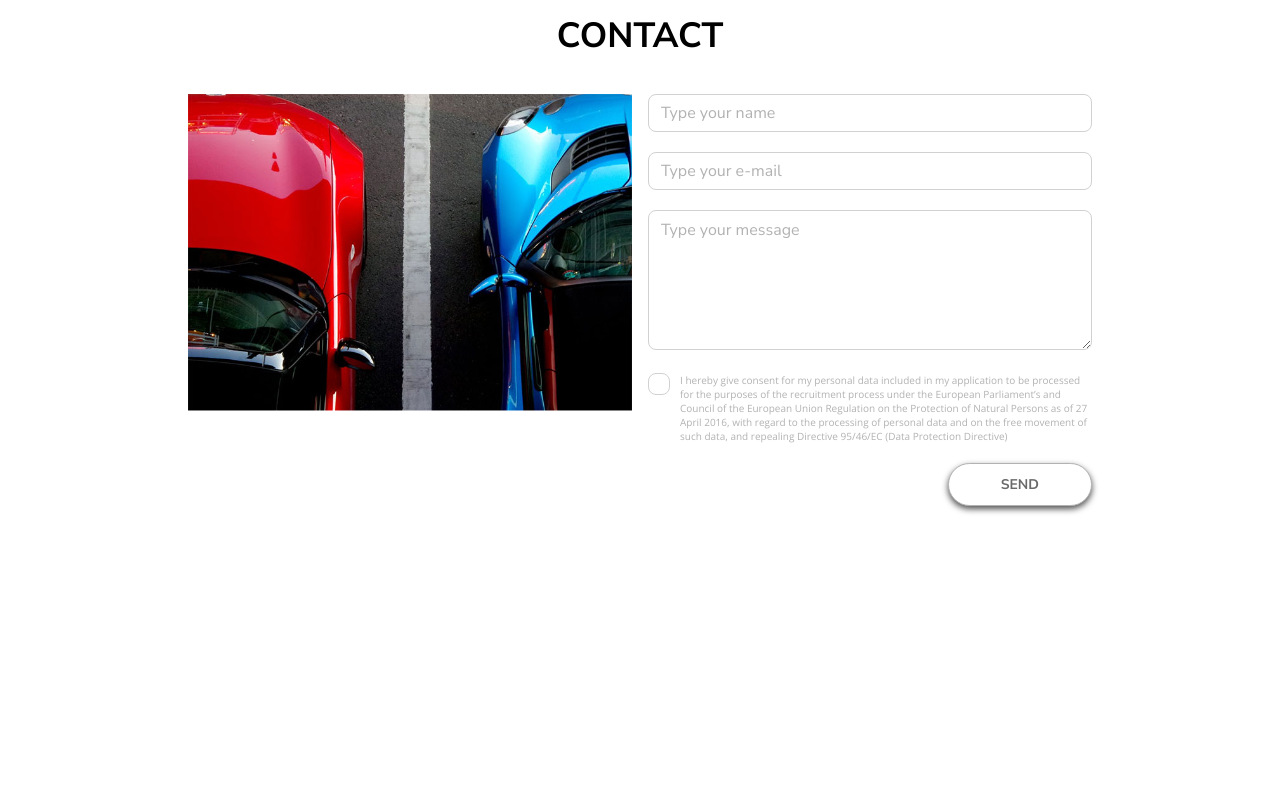
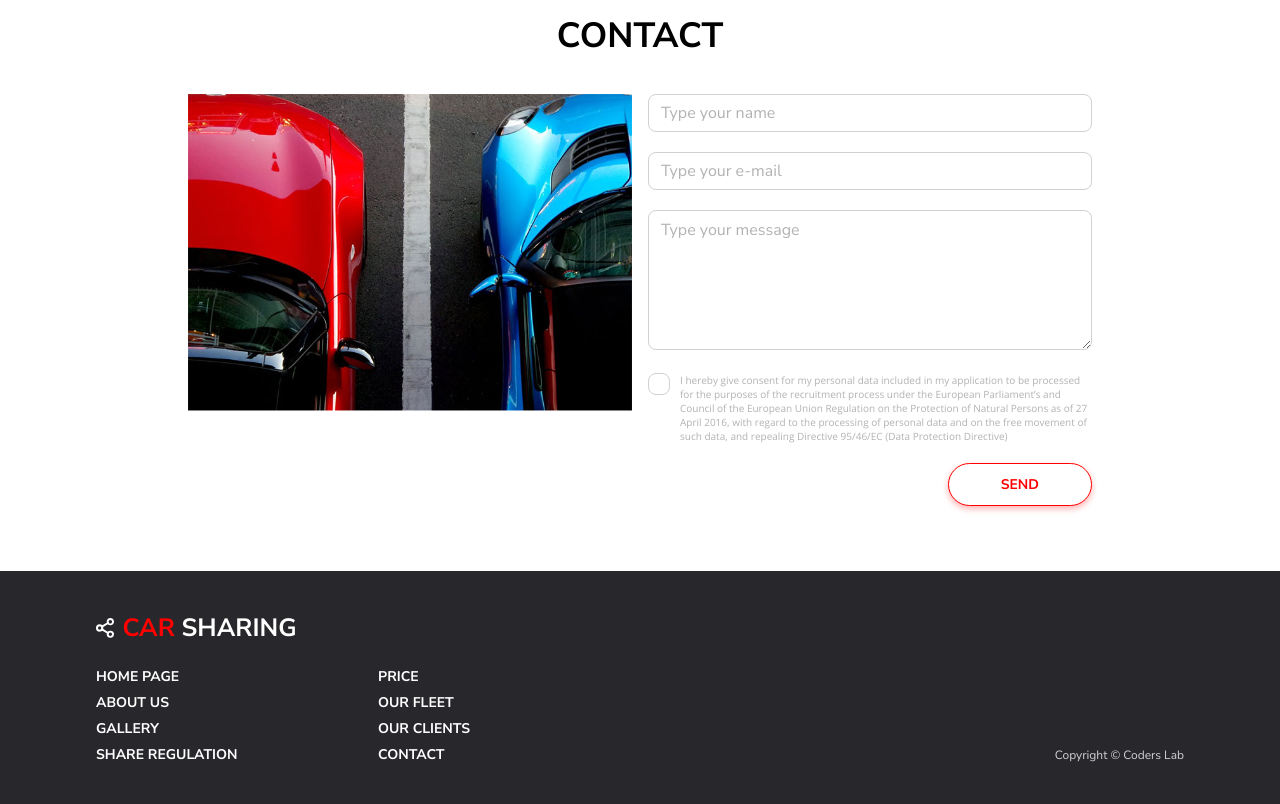
Before and after one commit to RosinskaK/cl-carsharing, a plain HTML site: page index.html in a window 1280 px wide. Shown: the part 2227-3031 px from the top of the page. Before the commit the page ends 2798 px from the top, so only its background shows below. Drawn offline with nearby package versions, Linux system fonts and the light colour scheme.

Commit message:
adding Footer

```diff
--- a/css/style.css
+++ b/css/style.css
@@ -55,7 +55,7 @@ button:active {
     justify-content: center;
     align-items: center;
 
-    width: 100%;
+    width: 100vw;
     height: 100%;
 
     background-color: rgba(0, 0, 0, 0.4);
@@ -438,21 +438,92 @@ textarea::placeholder {
 }
 
 .contact-btn {
-    color: #6A6A6A;
+    color: #FF0000;
+    border: 1px solid #FF0000;
+    box-shadow: 0 3px 6px #FF00004D;
+
     font-size: 14px;
     line-height: 19px;
     font-family: var(--font-family-primary);
     font-weight: bold;
     padding: 11px 52px;
-    box-shadow: 0 3px 6px #525151;
-    border: 1px solid #B2B2B2;
     border-radius: 40px;
     margin-top: 20px;
     margin-bottom: 65px;
+
+    /*color: #6A6A6A;
+    box-shadow: 0 3px 6px #525151;
+    border: 1px solid #B2B2B2;*/
 }
 
-.contact-btn:focus {
+
+/* footer */
+.container-footer {
+    max-width: 1088px;
+    margin: 0 auto;
+}
+
+.footer {
+    width: 100vw;
+    background-color: #28272C;
+    height: 233px;
+}
+
+.footer-logo {
+    text-decoration: none;
+    text-transform: uppercase;
+    color: var(--color-white);
+    font-size: 25px;
+    line-height: 34px;
+    font-weight: bold;
+    display: flex;
+    align-items: center;
+    padding-top: 40px;
+    padding-bottom: 22px;
+}
+
+.footer-logo span {
+    color: var(--color-red);
+    padding-left: 8px;
+}
+
+.links-footer {
+    display: flex;
+}
+
+.first-column-footer {
+    width: 282px;
+}
+
+.second-column-footer {
+    width: 282px;
+}
+
+.footer-nav-list a {
+    text-decoration: none;
+    font-size: 14px;
+    line-height: 19px;
+    color: #FFFFFF;
+    font-weight: bold;
+    text-transform: uppercase;
+}
+
+.footer-nav-list li {
+    margin-bottom: 7px;
+}
+
+.footer-nav-list a:hover {
     color: #FF0000;
-    border: 1px solid #FF0000;
-    box-shadow: 0 3px 6px #FF00004D;
 }
+
+.copyright {
+    width: 524px;
+    font-size: 12px;
+    line-height: 16px;
+    font-weight: lighter;
+    color: #D1D1D1;
+    display: flex;
+    align-items: flex-end;
+    justify-content: flex-end;
+    margin-bottom: 8px;
+}
--- a/index.html
+++ b/index.html
@@ -209,7 +209,50 @@
         </div>
     </section>
 </main>
+<footer class="footer">
+    <div class="container-footer">
 
+        <a href="/" class="footer-logo">
+            <img src="images/Logo%20Footer.svg" alt="Car Sharing"><span>Car&nbsp</span> Sharing
+        </a>
+
+        <div class="links-footer">
+
+            <div class="first-column-footer">
+                <nav class="first-column-footer-nav">
+                    <ul class="footer-nav-list">
+                        <li><a href="#">Home Page</a></li>
+                        <li><a href="#">About Us</a></li>
+                        <li><a href="#">Gallery</a></li>
+                        <li><a href="#">Share Regulation</a></li>
+                    </ul>
+                </nav>
+            </div>
+
+            <div class="second-column-footer">
+                <nav class="second-column-footer-nav">
+                    <ul class="footer-nav-list">
+                        <li><a href="#">Price</a></li>
+                        <li><a href="#">Our Fleet</a></li>
+                        <li><a href="#">Our Clients</a></li>
+                        <li><a href="#">Contact</a></li>
+                    </ul>
+                </nav>
+            </div>
+
+            <div class="copyright">Copyright &copy Coders Lab</div>
+
+        </div>
+
+
+
+
+
+    </div>
+
+
+
+</footer>
 
 </body>
 </html>
```
Also changed, not shown: images/Logo Footer.svg (added).
